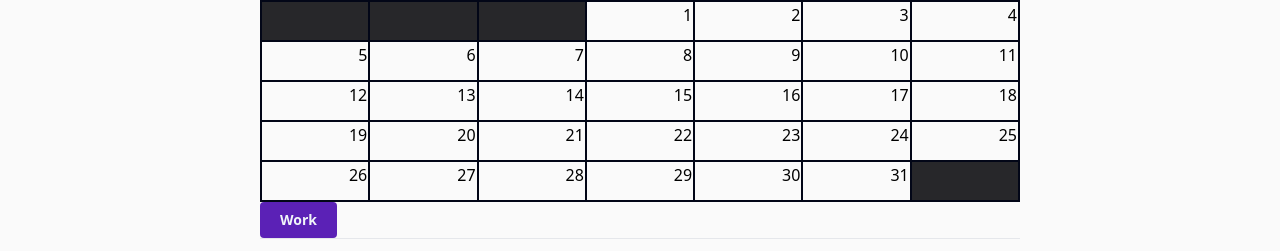
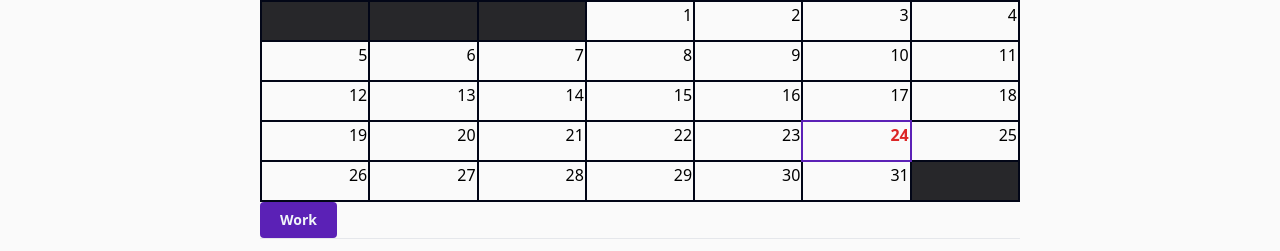
Before and after one commit to anioncat/habit-tracker, a React (Vite) app in the folder frontend/: page / in a window 1280 px wide. Shown: the part 205-456 px from the top of the page. Built offline with nearby package versions, Linux system fonts and the light colour scheme.

Commit message:
Make month view anchor act as buttons

```diff
--- a/frontend/src/appStyle.css
+++ b/frontend/src/appStyle.css
@@ -912,6 +912,10 @@ video {
   font-weight: 600;
 }
 
+.font-bold {
+  font-weight: 700;
+}
+
 .text-slate-100 {
   --tw-text-opacity: 1;
   color: rgb(241 245 249 / var(--tw-text-opacity));
@@ -925,6 +929,17 @@ video {
 .text-violet-800 {
   --tw-text-opacity: 1;
   color: rgb(91 33 182 / var(--tw-text-opacity));
+}
+
+.text-red-600 {
+  --tw-text-opacity: 1;
+  color: rgb(220 38 38 / var(--tw-text-opacity));
+}
+
+.shadow-inner {
+  --tw-shadow: inset 0 2px 4px 0 rgb(0 0 0 / 0.05);
+  --tw-shadow-colored: inset 0 2px 4px 0 var(--tw-shadow-color);
+  box-shadow: var(--tw-ring-offset-shadow, 0 0 #0000), var(--tw-ring-shadow, 0 0 #0000), var(--tw-shadow);
 }
 
 .filter {
--- a/frontend/src/components/MonthView.tsx
+++ b/frontend/src/components/MonthView.tsx
@@ -112,14 +112,17 @@ const MonthView = ({ initialTime: inTime }: MonthViewProps) => {
     blank?: boolean
     score?: number
   }) => {
-    const todayStyle = ''
+    const todayBorder = `border-2 border-double ${AppColor.primaryBorder} text-red-600 font-bold`
     return (
       <td
         className={`
           h-10
-          border-2 border-double ${AppColor.borderColor}
+          ${
+            today
+              ? todayBorder
+              : `border-2 border-solid ${AppColor.borderColor}`
+          }
           ${blank ? AppColor.disabledBg : 'cursor-pointer'}
-          ${today ? todayStyle : ''}
           active:brightness-90
           hover:brightness-125
           [&_a]:text-right
@@ -131,7 +134,7 @@ const MonthView = ({ initialTime: inTime }: MonthViewProps) => {
   }
 
   const WeekDayLink = ({ children }: { children: React.ReactNode }) => (
-    <div className="w-full h-full">{children}</div>
+    <div className="w-full h-full select-none">{children}</div>
   )
 
   return (
@@ -179,7 +182,8 @@ const MonthView = ({ initialTime: inTime }: MonthViewProps) => {
                     <a
                       href={`/entry/${time.year()}/${
                         month + 1
-                      }/${d}?return=${month}`}>
+                      }/${d}?return=${month}`}
+                      draggable="false">
                       <WeekDayLink>{d}</WeekDayLink>
                     </a>
                   </WeekDay>
```
